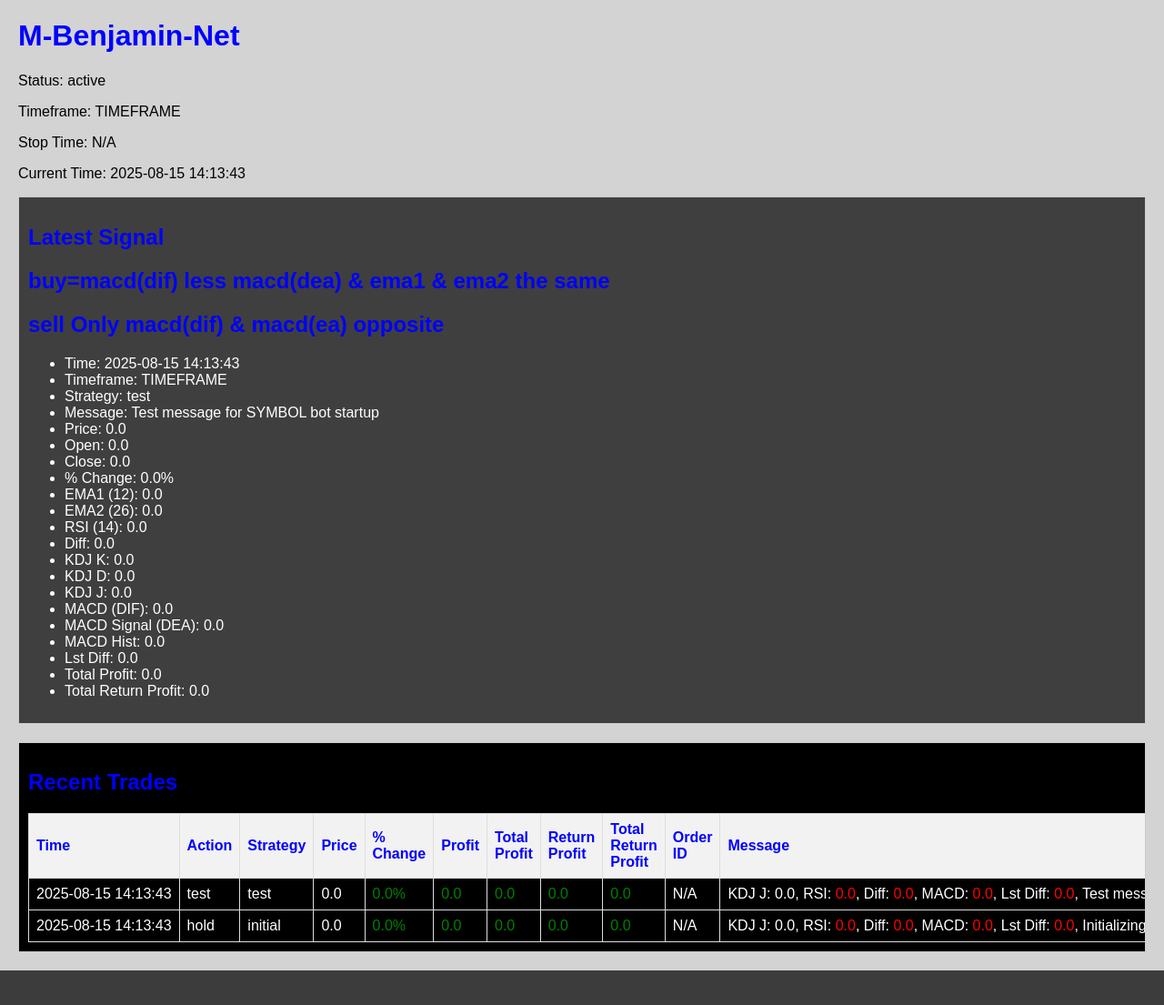
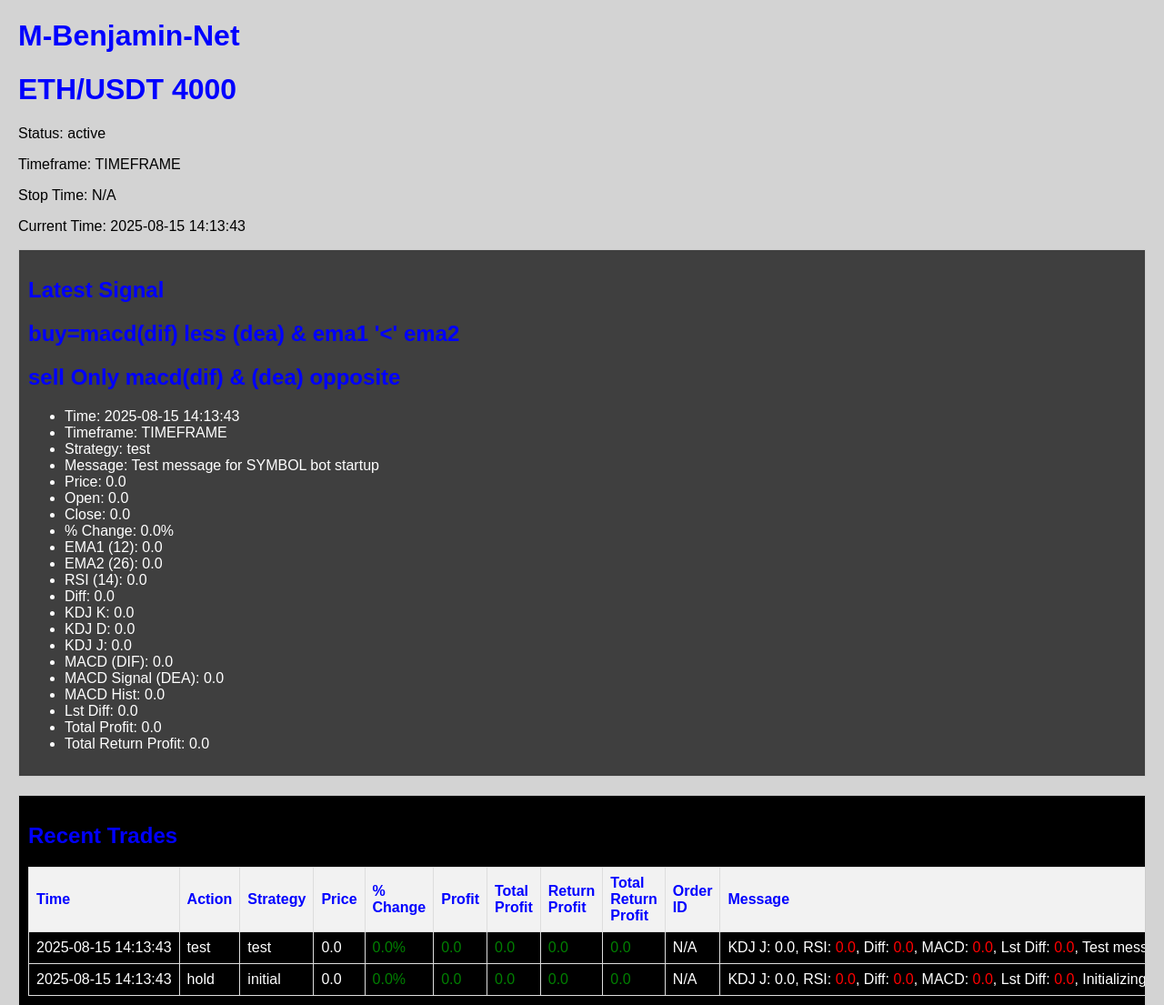
Before and after one commit to nonahgame/ctp-exch, a Flask app: page / in a window 1280 px wide. Shown: the top 1105 px of the page at 91% size. Before the commit the page ends 1067 px from the top, so only its background shows below. Run offline with Flask 3, Linux system fonts and the light colour scheme; data comes from the database, SQL or seed files in the repository; data that the repository does not hold is empty; parts of the project's set-up code (start-up, migrations or seed data) failed here and were passed over.

Commit message:
Update index.html

```diff
--- a/templates/index.html
+++ b/templates/index.html
@@ -125,14 +125,15 @@
 </head>
 <body>
     <h1>M-Benjamin-Net</h1>
+    <h1>ETH/USDT 4000</h1>
     <p>Status: {{ status }}</p>
     <p>Timeframe: {{ timeframe }}</p>
     <p>Stop Time: {{ stop_time }}</p>
     <p>Current Time: {{ current_time }}</p>
     <div class="signal">
         <h2>Latest Signal</h2>
-        <h2>buy=macd(dif) less macd(dea) & ema1 & ema2 the same</h2>
-        <h2>sell Only macd(dif) & macd(ea) opposite</h2>
+        <h2>buy=macd(dif) less (dea) & ema1 '<' ema2</h2>
+        <h2>sell Only macd(dif) & (dea) opposite</h2>
         {% if signal %}
         <ul>
             <li>Time: {{ signal.time }}</li>
```
